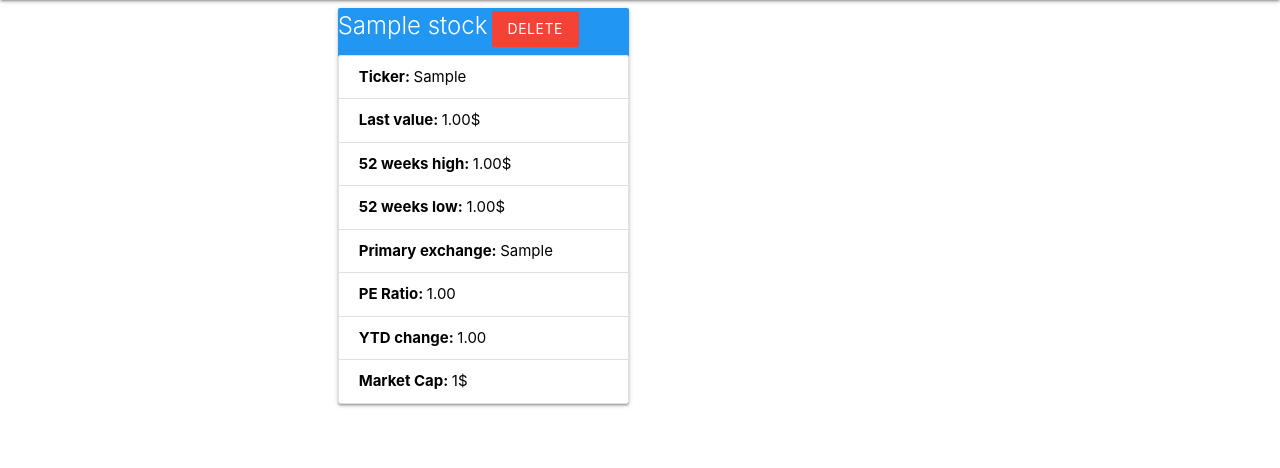
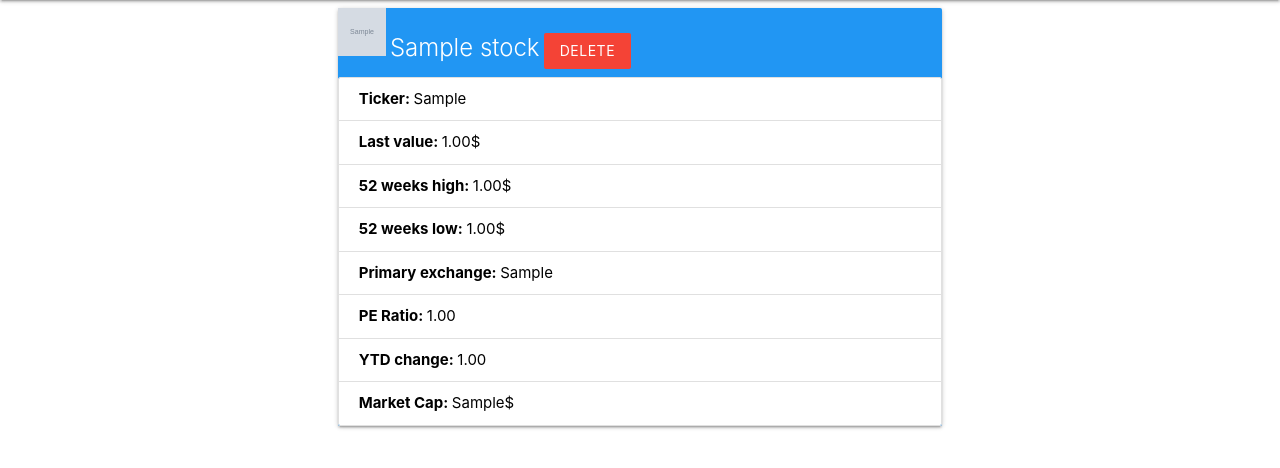
Before and after one commit to IvanciuVlad/stock_tracker, a Django app: a page that uses stocks/templates/stocks/stock_detail.html in a window 1280 px wide. Shown: the part 64-532 px from the top of the page. Run offline with Django 3.2, Linux system fonts and the light colour scheme; tables that the repository leaves empty hold one stand-in row (values such as "Sample post"); grey boxes marked "Sample" are stand-in pictures; style sheets or scripts are compiled from the project's sources.

Commit message:
Added logo

```diff
--- a/static/css/master.scss
+++ b/static/css/master.scss
@@ -12,3 +12,11 @@
 .text-center {
   text-align: center;
 }
+
+.delete-btn {
+  align-self: flex-end;
+}
+
+.logo {
+
+}
--- a/stock_tracker/settings.py
+++ b/stock_tracker/settings.py
@@ -39,6 +39,7 @@ INSTALLED_APPS = [
     'django.contrib.sessions',
     'django.contrib.messages',
     'django.contrib.staticfiles',
+    'django.contrib.humanize',
     'accounts',
     'stocks'
 ]
--- a/stocks/models.py
+++ b/stocks/models.py
@@ -16,7 +16,8 @@ class Stock(models.Model):
     company_name = models.CharField(max_length=96)
     ytd_change = models.DecimalField(max_digits=6, decimal_places=2, null=True)
     pe_ratio = models.DecimalField(max_digits=6, decimal_places=2, null=True)
-    market_cap = models.PositiveIntegerField(null=True)
+    market_cap = models.CharField(max_length=128, null=True)
+    logo = models.URLField(max_length=256, null=True)
 
     def __str__(self):
         return self.ticker
@@ -24,6 +25,7 @@ class Stock(models.Model):
     def lookup(self):
         print(settings.IEX_TOKEN)
         stock = LibStock(self.ticker, token=settings.IEX_TOKEN)
+        print(stock.get_logo())
         stock_attributes = stock.get_quote()
         print(stock_attributes)
         self.last_value = stock_attributes['latestPrice']
@@ -34,6 +36,8 @@ class Stock(models.Model):
         self.pe_ratio = stock_attributes['peRatio']
         self.market_cap = stock_attributes['marketCap']
         self.ytd_change = stock_attributes['ytdChange']
+        logo_link = stock.get_logo()
+        self.logo = logo_link['url']
 
     def get_absolute_url(self):
         return reverse('stocks:for_user', kwargs={'username': self.user.username})
--- a/stocks/templates/stocks/stock_detail.html
+++ b/stocks/templates/stocks/stock_detail.html
@@ -1,12 +1,15 @@
 {% extends "stocks/stock_base.html" %}
+{% load humanize %}
 
 
 {% block post_content %}
-    <div class="col s12 m6">
+    <div class="col s12">
         <div class=" card blue white-text">
 
+            <img width="48" height="48" alt="company logo" class="logo" src={{ stock.logo }} />
             <span class="card-title">{{ stock.company_name }}</span>
-            <a href="{% url 'stocks:delete' pk=stock.pk %}" class="btn red btn-flat white-text">Delete</a>
+
+            <a href="{% url 'stocks:delete' pk=stock.pk %}" class="btn red btn-flat white-text delete-btn">Delete</a>
 
             <ul class="collection black-text">
                 <li class="collection-item"><b>Ticker: </b> {{ stock.ticker }}</li>
@@ -16,7 +19,7 @@
                 <li class="collection-item"><b>Primary exchange: </b> {{ stock.primary_exchange }}</li>
                 <li class="collection-item"><b>PE Ratio: </b> {{ stock.pe_ratio }}</li>
                 <li class="collection-item"><b>YTD change: </b> {{ stock.ytd_change }}</li>
-                <li class="collection-item"><b>Market Cap: </b> {{ stock.market_cap }}$</li>
+                <li class="collection-item"><b>Market Cap: </b> {{ stock.market_cap|intword }}$</li>
             </ul>
 
         </div>
```
Also changed, not shown: stocks/migrations/0010_auto_20201015_1619.py (added).
